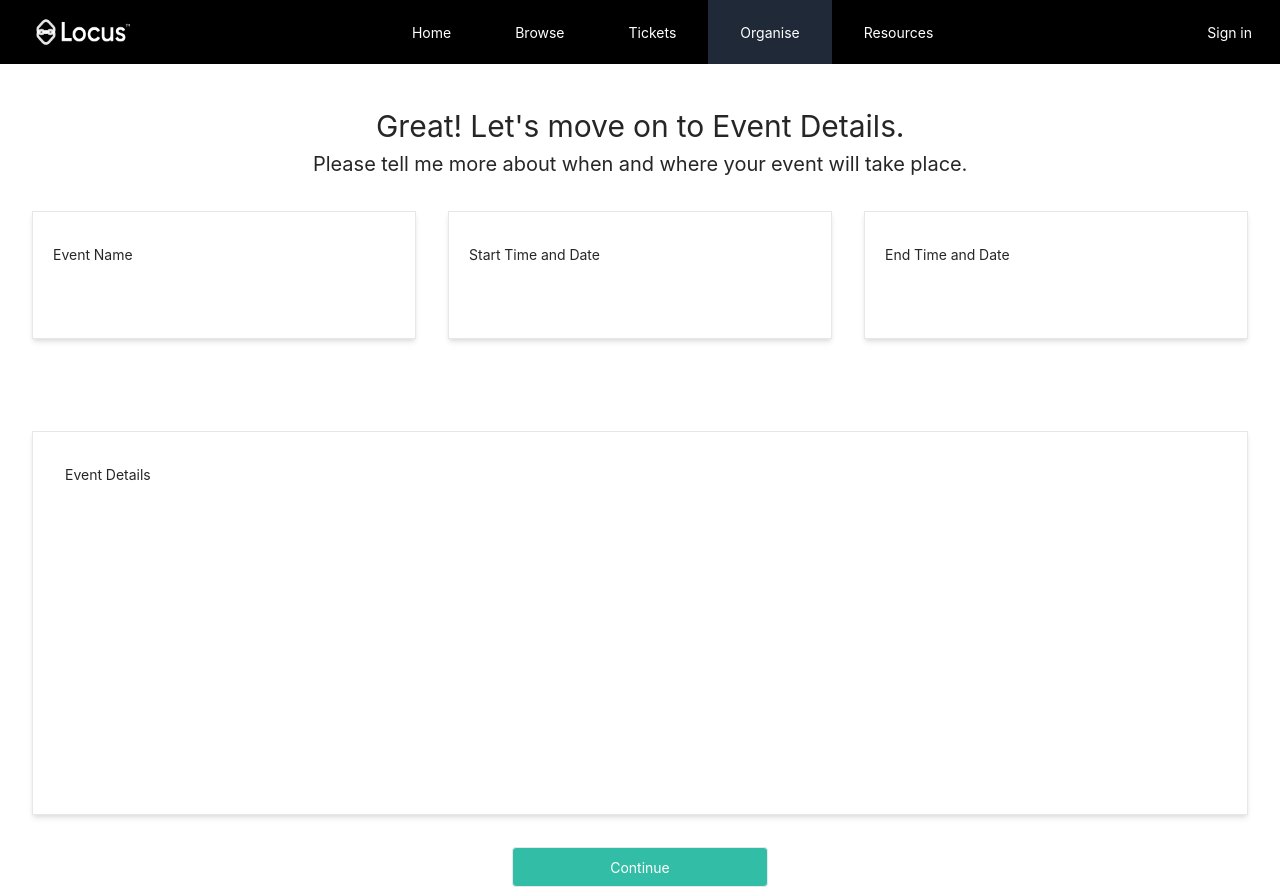
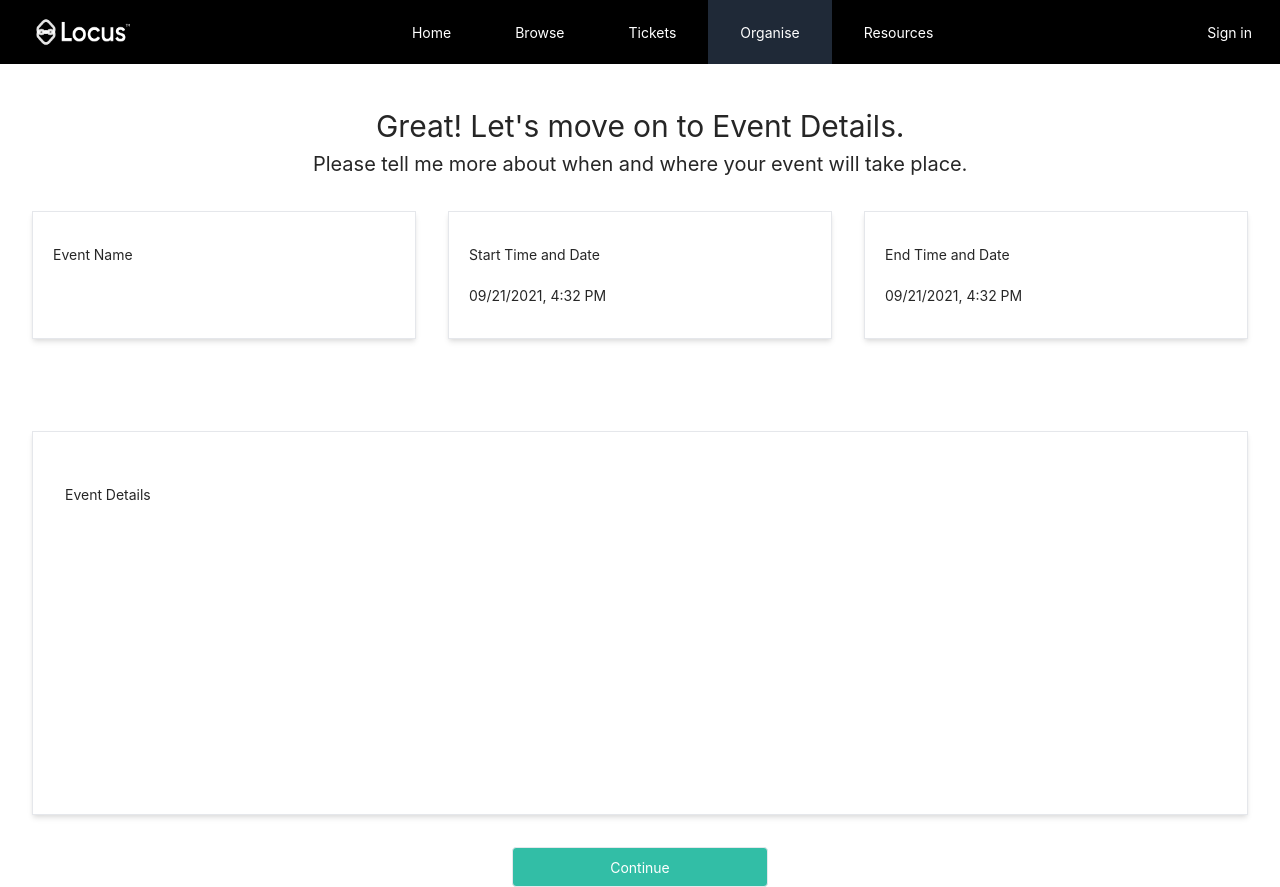
Before and after one commit to iPhantasmic/CS203-Locus, a Next.js app in the folder client/: page /organiseEvent2 in a window 1280 px wide. Built offline with nearby package versions, Linux system fonts and the light colour scheme.

Commit message:
Frontend to organise event

```diff
--- a/client/package.json
+++ b/client/package.json
@@ -12,9 +12,12 @@
   "dependencies": {
     "antd": "^4.16.13",
     "axios": "^0.21.4",
+    "date-fns": "^2.25.0",
     "js-cookie": "^3.0.1",
+    "moment": "^2.29.1",
     "next": "11.1.2",
     "react": "^17.0.2",
+    "react-datepicker": "^4.2.1",
     "react-dom": "^17.0.2",
     "react-dropzone": "^11.4.2",
     "react-facebook-login": "^4.1.1",
--- a/client/pages/login.js
+++ b/client/pages/login.js
@@ -30,10 +30,9 @@ export default function Login() {
             })
             .then(function (response1) {
                 setErrorMessage("Successfully login");
-                console.log(response1);
                 Cookies.set("token", response1.data.token);
                 Cookies.set("username", response1.data.name);
-                Cookies.se
+                Cookies.set("id",response1.data.id)
                 router.push("/homeloggedin");
             })
             .catch(function (error) {
@@ -48,6 +47,8 @@ export default function Login() {
                 .post("/google/signin?token=" + response, {})
                 .then(function (response1) {
                     console.log(response1);
+                    console.log(response1.data.id)
+                    Cookies.set("id",response1.data.id)
                     Cookies.set("token", response1.data.token);
                     Cookies.set("username", response1.data.name);
                     router.push("/homeloggedin");
--- a/client/pages/organiseEvent1.js
+++ b/client/pages/organiseEvent1.js
@@ -105,7 +105,6 @@ export default function Home() {
                     backgroundColor: "#32BEA6",
                     color: "white",
                 }}
-                onClick={() => router.push("/main")}
             >
                 <Link
                     href={{
--- a/client/pages/organiseEvent2.js
+++ b/client/pages/organiseEvent2.js
@@ -1,34 +1,54 @@
 import { useState, useEffect } from "react";
 import Cookies from "js-cookie";
 import NavbarLoggedIn from "../components/NavbarLoggedIn";
-import { Checkbox } from "antd";
-import { Menu, Dropdown } from "antd";
-import { DownOutlined } from "@ant-design/icons";
 import { Router, useRouter } from "next/router";
-import Link from "next/link";
+import DatePicker from "react-datepicker";
+import "react-datepicker/dist/react-datepicker.css";
+import { compareAsc, format } from 'date-fns'
 
 export default function Home() {
     const router = useRouter();
     const {
         query: { eventType, isPublic, participant },
     } = router;
+    const [startDateTime, setStartDateTime] = useState(new Date());
+    const [endDateTime, setEndDateTime] = useState(new Date());
     // const [isPublic, setIsPublic] = useState(true);
     // const [eventType, setEventType] = useState("Religious Event");
     const [username, setUsername] = useState("");
+    const [eventName, setEventName] = useState("");
+    const [startTimeDate, setStartTimeDate] = useState("");
+    const [endTimeDate, setEndTimeDate] = useState("");
+    const [eventDescription, setEventDescription] = useState("");
     // const [participant, setParticipant] = useState();
     const axios = require("axios");
     axios.defaults.baseURL = "http://localhost:8080";
     useEffect(() => {
-        console.log(Cookies.get("token"));
-        console.log(Cookies.get("username"));
+        console.log(new Date().toISOString())
         // username = Cookies.get('username') == undefined? "" : Cookies.get('username')
         if (Cookies.get("username") != undefined) {
             setUsername(Cookies.get("username"));
         }
     });
-    const organizeEvent = () =>{
-
-    }
+    const organizeEvent = () => {
+        axios
+            .post("/event/new", {
+                organiserId: Cookies.get("id"),
+                name: eventName,
+                tag: eventType,
+                description: eventDescription,
+                address: "Test2",
+                startDateTime: startDateTime.toISOString().slice(0, -5),
+                endDateTime: endDateTime.toISOString().slice(0, -5),
+            })
+            .then(function (response1) {
+                setErrorMessage("Successfully login");
+                console.log(response1);
+            })
+            .catch(function (error) {
+                console.log(error);
+            });
+    };
 
     return (
         <div className="w-screen items-center flex-col flex">
@@ -46,27 +66,38 @@ export default function Home() {
                 <div className=" flex-col flex px-5 border w-96 h-32 justify-center shadow-md mb-5">
                     <span className="mb-5">Event Name</span>
                     <input
-                        onChange={(value) => setParticipant(value.target.value)}
+                        onChange={(value) => setEventName(value.target.value)}
                     ></input>
                 </div>
                 <div className=" flex-col flex px-5 border w-96 h-32 justify-center shadow-md mb-5">
                     <span className="mb-5">Start Time and Date</span>
-                    <input
-                        onChange={(value) => setParticipant(value.target.value)}
-                    ></input>
+                    {/* <input
+                        onChange={(value) => setStartTimeDate(value.target.value)}
+                    ></input> */}
+                    <DatePicker
+                        selected={endDateTime}
+                        onChange={(value) => setEndDateTime(value)}
+                        showTimeSelect
+                        dateFormat="Pp"
+                    />
                 </div>
                 <div className=" flex-col flex px-5 border w-96 h-32 justify-center shadow-md mb-5">
                     <span className="mb-5">End Time and Date</span>
-                    <input
-                        onChange={(value) => setParticipant(value.target.value)}
-                    ></input>
+                    <DatePicker
+                        selected={startDateTime}
+                        onChange={(value) => setStartDateTime(value)}
+                        showTimeSelect
+                        dateFormat="Pp"
+                    />
                 </div>
             </div>
             <div className="p-8 w-full">
-                <div className="mt-2 w-full h-96 border shadow-md p-8">
+                <div className="mt-2 w-full h-96 border shadow-md p-8 flex-col flex">
                     <span className="mt-5">Event Details</span>
                     <input
-                        onChange={(value) => setParticipant(value.target.value)}
+                        onChange={(value) =>
+                            setEventDescription(value.target.value)
+                        }
                     ></input>
                 </div>
             </div>
@@ -77,7 +108,7 @@ export default function Home() {
                     backgroundColor: "#32BEA6",
                     color: "white",
                 }}
-                onClick = {()=> organizeEvent()}
+                onClick={() => organizeEvent()}
             >
                 <span>Continue</span>
             </div>
```
Also changed, not shown: 2 other files (tests, documents, lock files or other folders).
